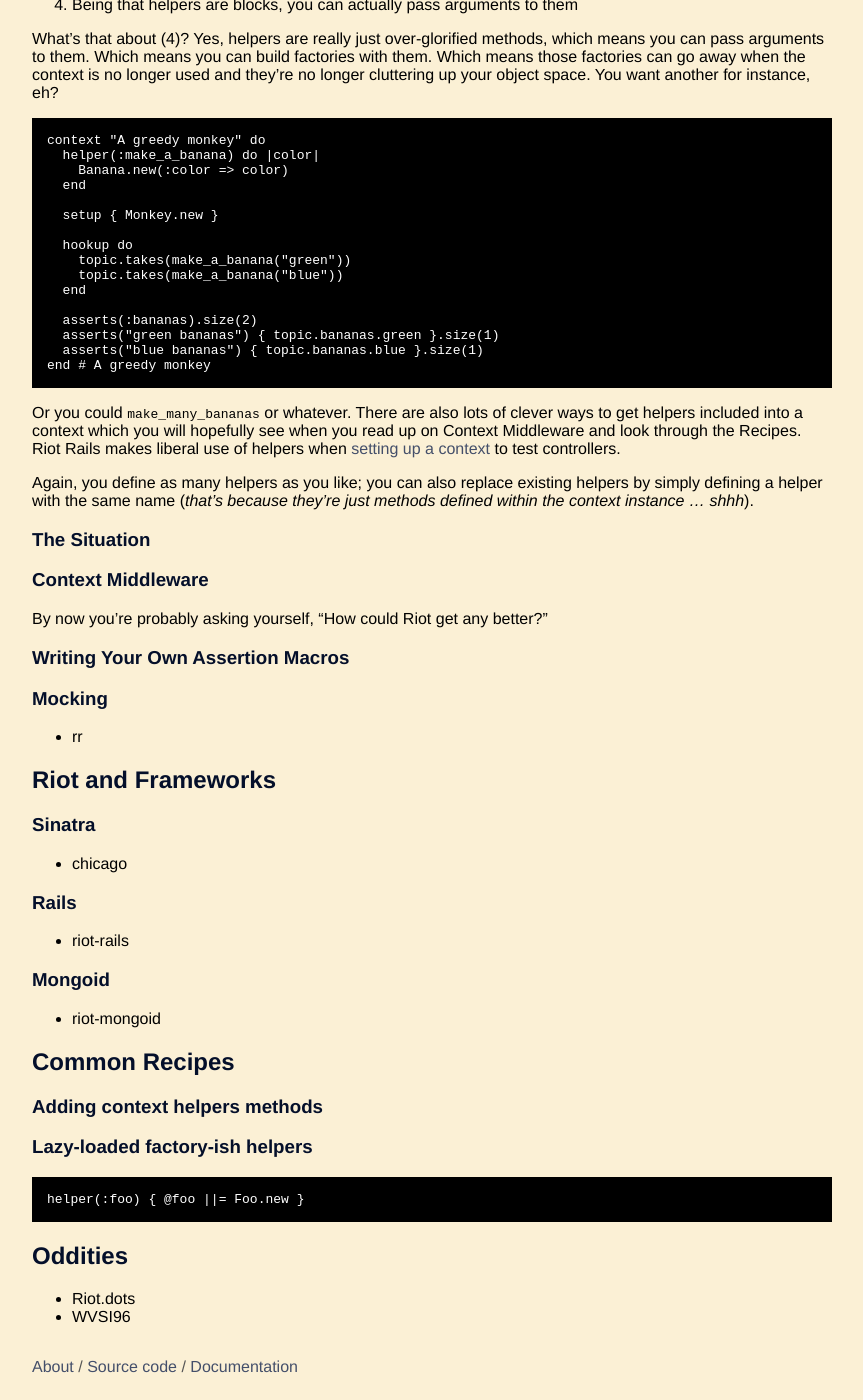
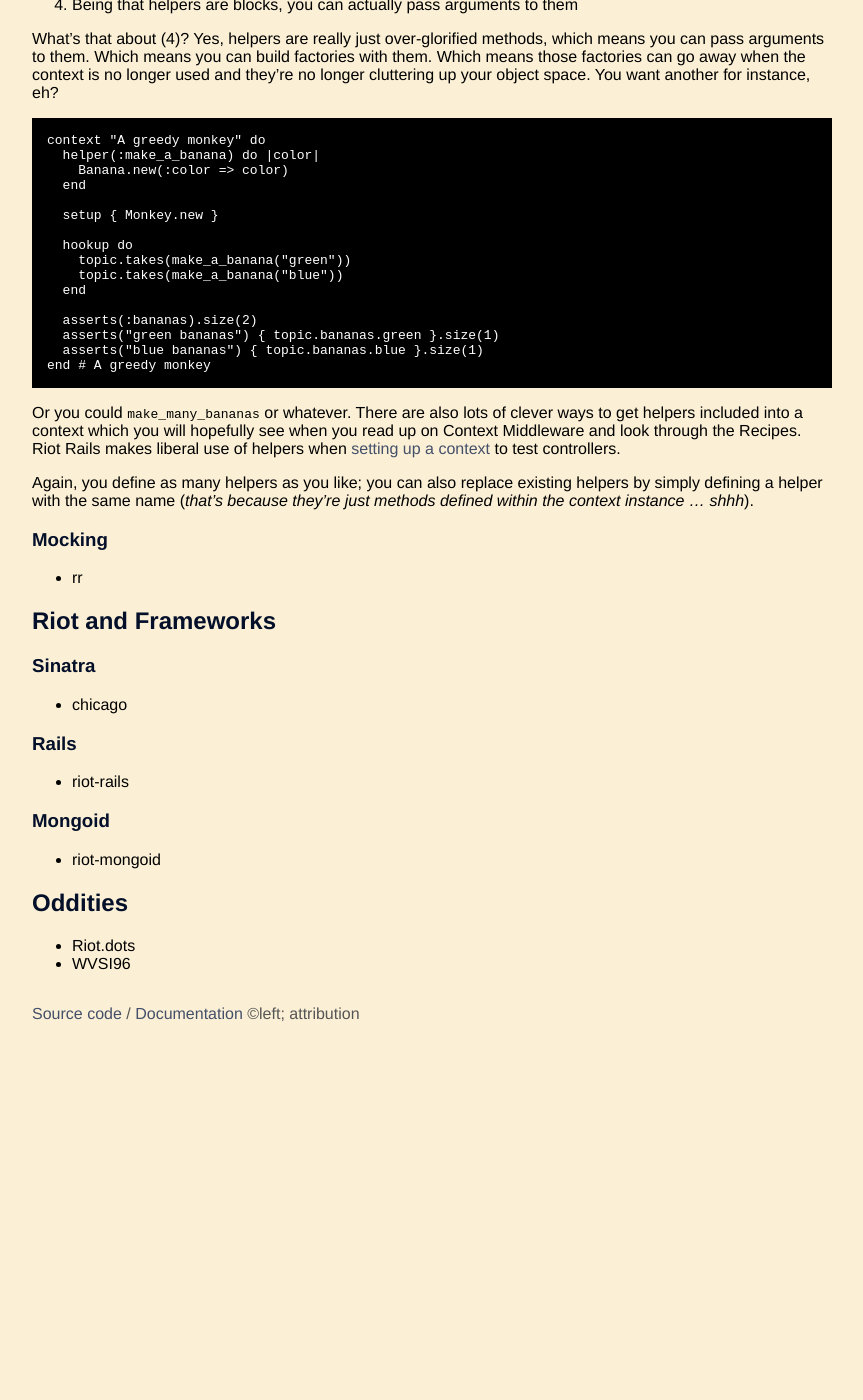
Before and after one commit to thumblemonks/riot, a Jekyll site: the page built from index.md, in a window 1280 px wide and 1400 px high, scrolled down 2927 px. Shown: the whole window, without its empty margins (208-1071 px from the left). Built offline with Jekyll 4.4.1, drawn with Linux system fonts in a browser that asks for light colours; after the commit the page ends 3974 px from its top, so only the background shows below that.

Commit message:
Building out hacking page

```diff
--- a/_layouts/default.html
+++ b/_layouts/default.html
@@ -35,9 +36,10 @@
       </div>
 
       <div id="footer">
-        <a href="/about">About</a> /
         <a href="http://github.com/thumblemonks/riot">Source code</a> /
         <a href="http://rdoc.info/projects/thumblemonks/riot">Documentation</a>
+
+        &copyleft; attribution
       </div>
     </div>
 
--- a/index.md
+++ b/index.md
@@ -146,14 +146,6 @@
 
 Again, you define as many helpers as you like; you can also replace existing helpers by simply defining a helper with the same name (*that's because they're just methods defined within the context instance ... shhh*).
 
-### The Situation
-
-### Context Middleware
-
-By now you're probably asking yourself, "How could Riot get any better?"
-
-### Writing Your Own Assertion Macros
-
 ### Mocking
 
 * rr
@@ -172,14 +164,6 @@
 
 * riot-mongoid
 
-## Common Recipes
-
-### Adding context helpers methods
-
-### Lazy-loaded factory-ish helpers
-
-    helper(:foo) { @foo ||= Foo.new }
-
 ## Oddities
 
 * Riot.dots
```
Also changed, not shown: other parts of _layouts/default.html (+3 -2 lines), about.md (added, +12 -0 lines), hacking.md (added, +28 -0 lines), loot.md (added, +16 -0 lines).
